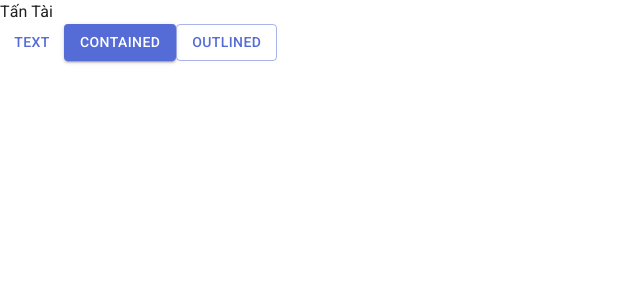
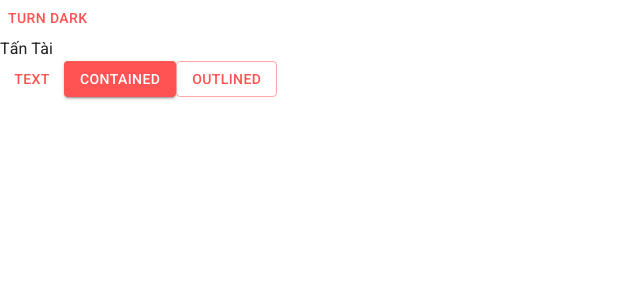
Before and after one commit to nhtt01/trello_web, a React (Vite) app: page / in a window 1280 px wide. Shown: the top 300 px of the page, without its empty margins (0-640 px from the left). Built offline with nearby package versions, Linux system fonts and the light colour scheme.

Commit message:
dark_light_p1

```diff
--- a/src/App.jsx
+++ b/src/App.jsx
@@ -1,13 +1,28 @@
-import { useState } from 'react'
 import { Button } from '@mui/material'
+import { useColorScheme } from '@mui/material/styles'
+
+
+function ModeToggle() {
+  const { mode, setMode } = useColorScheme()
+  return (
+    <Button
+      onClick={() => {
+        setMode(mode === 'light' ? 'dark' : 'light')
+      }}
+    >
+      {mode === 'light' ? 'Turn dark' : 'Turn light'}
+    </Button>
+  )
+}
 
 function App() {
   return (
     <>
-    <div>Tấn Tài</div>
+      < ModeToggle />
+      <div>Tấn Tài</div>
       <Button variant="text">Text</Button>
-<Button variant="contained">Contained</Button>
-<Button variant="outlined">Outlined</Button>
+      <Button variant="contained">Contained</Button>
+      <Button variant="outlined">Outlined</Button>
     </>
   )
 }
--- a/src/main.jsx
+++ b/src/main.jsx
@@ -1,17 +1,15 @@
 import React from 'react'
 import ReactDOM from 'react-dom/client'
 import App from './App.jsx'
-import  {ThemeProvider}  from '@mui/material/styles'
-import CssBaseline  from '@mui/material/CssBaseline'
+import { Experimental_CssVarsProvider as CssVarsProvider } from '@mui/material/styles'
+import CssBaseline from '@mui/material/CssBaseline'
 import theme from './theme'
 ReactDOM.createRoot(document.getElementById('root')).render(
   <React.StrictMode>
-   <ThemeProvider theme={theme}>
-
-    <CssBaseline>
-
-    <App />
-    </CssBaseline>
-   </ThemeProvider>
+    <CssVarsProvider theme={theme}>
+      <CssBaseline>
+        <App />
+      </CssBaseline>
+    </CssVarsProvider >
   </React.StrictMode>
 )
--- a/src/theme.js
+++ b/src/theme.js
@@ -1,21 +1,23 @@
-import { createTheme } from '@mui/material/styles'
-import { red } from '@mui/material/colors'
+import { experimental_extendTheme as extendTheme } from '@mui/material/styles'
 
-// Create a theme instance.
-const theme = createTheme({
-  cssVariables: true,
-  palette: {
-      mode : 'light',
-    primary: {
-      main: '#556cd6'
+const theme = extendTheme({
+  colorSchemes: {
+    light: {
+      palette: {
+        primary: {
+          main: '#ff5252'
+        }
+
+      }
     },
-    secondary: {
-      main: '#19857b'
-    },
-    error: {
-      main: red.A400
+    dark: {
+      palette: {
+        primary: {
+          main: '#000'
+        }
+
+      }
     }
   }
 })
-
 export default theme
```
